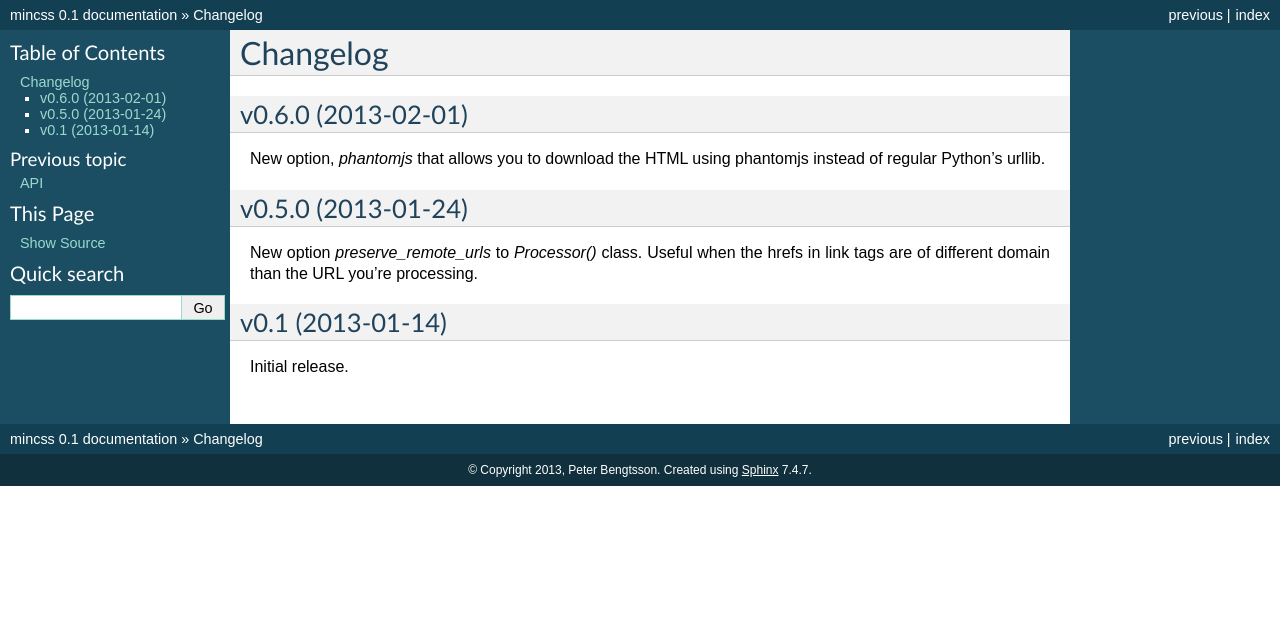
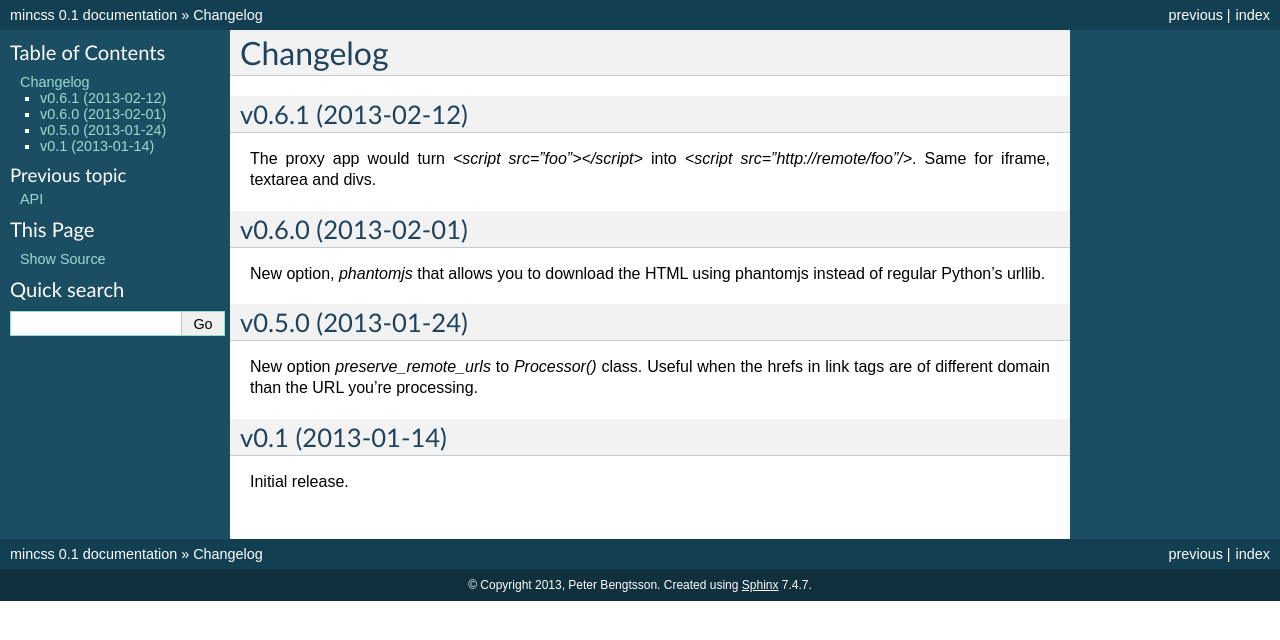
Before and after one commit to peterbe/mincss, a Sphinx documentation site: the page built from docs/changelog.rst, in a window 1280 px wide. Shown: the top 640 px of the page. Built offline with Sphinx 7.4.7, drawn with Linux system fonts in a browser that asks for light colours.

Commit message:
bumping up version numnber

```diff
--- a/docs/changelog.rst
+++ b/docs/changelog.rst
@@ -5,6 +5,11 @@
 Changelog
 =========
 
+v0.6.1 (2013-02-12)
+-------------------
+
+The proxy app would turn `<script src="foo"></script>` into `<script
+src="http://remote/foo"/>`. Same for iframe, textarea and divs.
 
 v0.6.0 (2013-02-01)
 -------------------
--- a/mincss/__init__.py
+++ b/mincss/__init__.py
@@ -1 +1 @@
-__version__ = '0.6.0'
+__version__ = '0.6.1'
```
